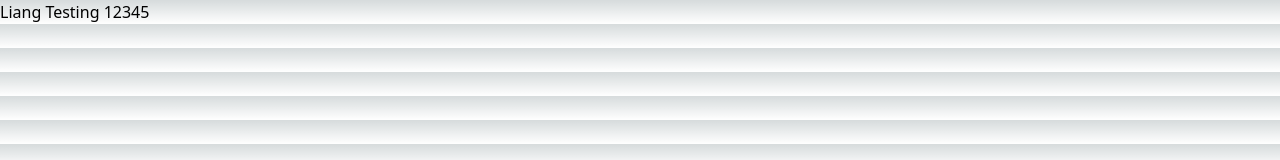
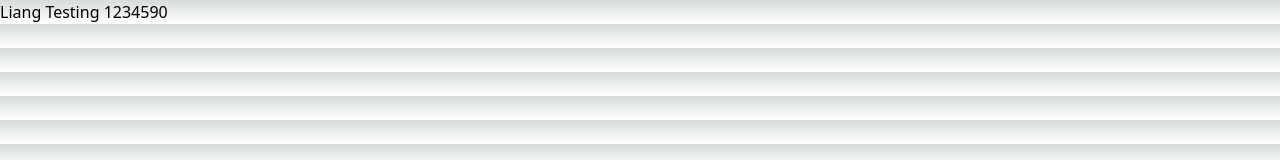
Before and after one commit to lawweiliang/coolify-nextjs-testing, a Next.js app: page / in a window 1280 px wide. Shown: the top 160 px of the page. Built offline with nearby package versions, Linux system fonts and the light colour scheme.

Commit message:
update:app/pages

```diff
--- a/app/page.tsx
+++ b/app/page.tsx
@@ -2,6 +2,6 @@ import Image from "next/image";
 
 export default function Home() {
   return (
-    <h1>Liang Testing 12345</h1>
+    <h1>Liang Testing 1234590</h1>
   );
 }
```
